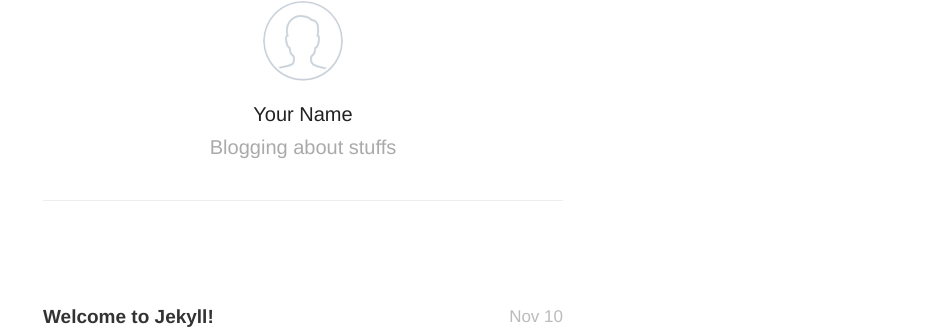
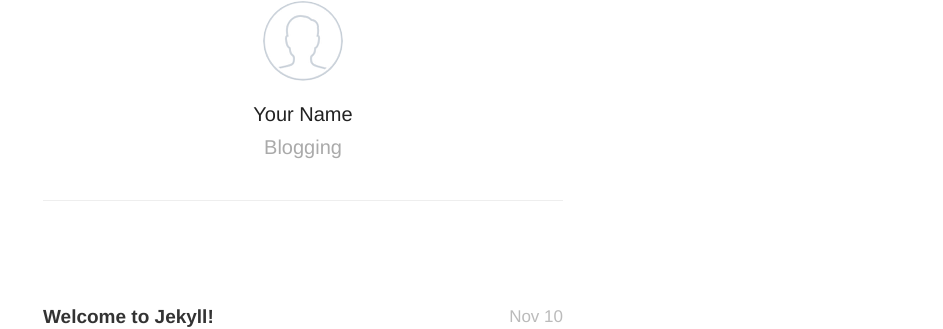
Before and after one commit to stefanocarli/stefanocarli.github.io, a Jekyll site: the page built from index.html, in a window 1280 px wide. Shown: the part 137-466 px from the top of the page, without its empty margins (337-1280 px from the left). Built offline with Jekyll 4.4.1, drawn with Linux system fonts in a browser that asks for light colours; nearby versions of some CDN libraries; the list of posts is cut into pages by our own code; some of the changed lines change nothing that is shown.

Commit message:
Edited _config.yml

```diff
--- a/_config.yml
+++ b/_config.yml
@@ -1,6 +1,6 @@
-name: Your New Jekyll Site
-description: Blogging about stuffs
-meta_description: "Your New Jekyll Site, Blogging about stuffs"
+name: Blog di Stefano Carli
+description: Blogging
+meta_description: "Sicurezza informatica, privacy, Blog"
 
 aboutPage: true
 
```
